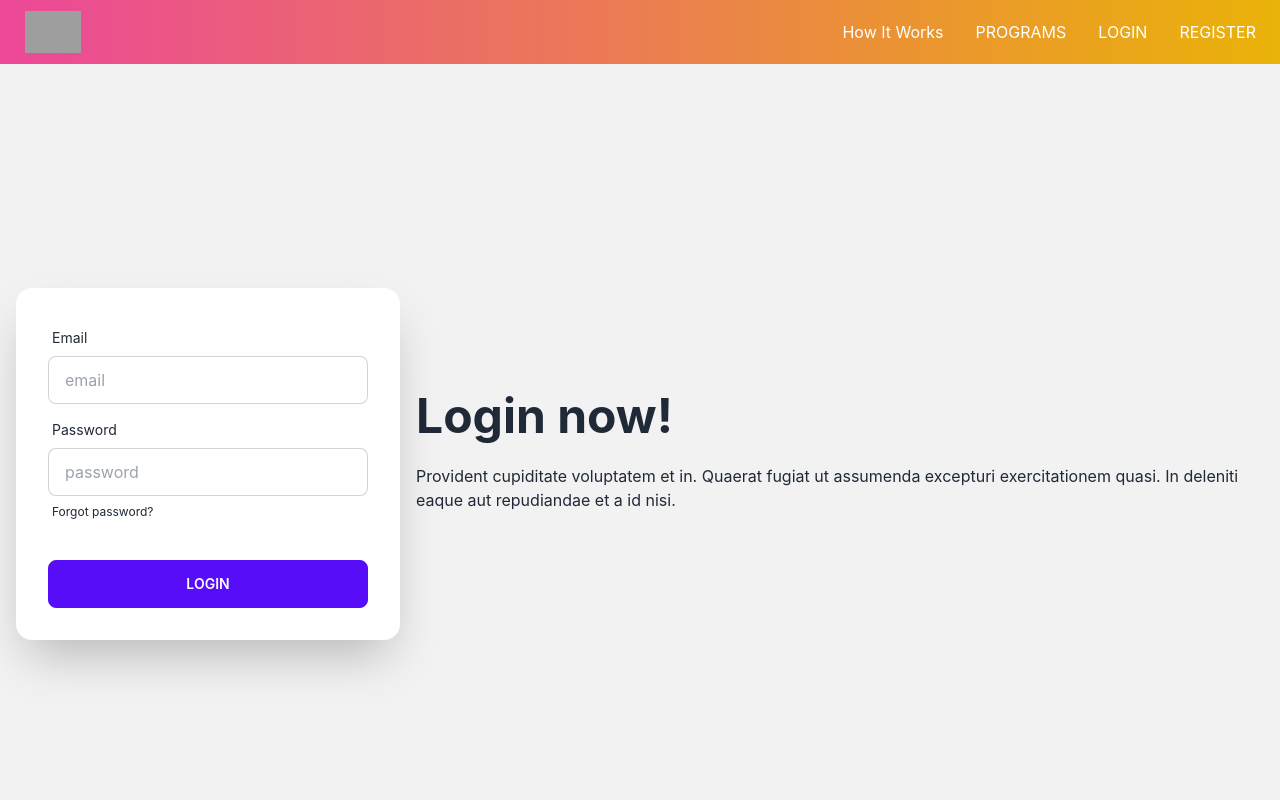
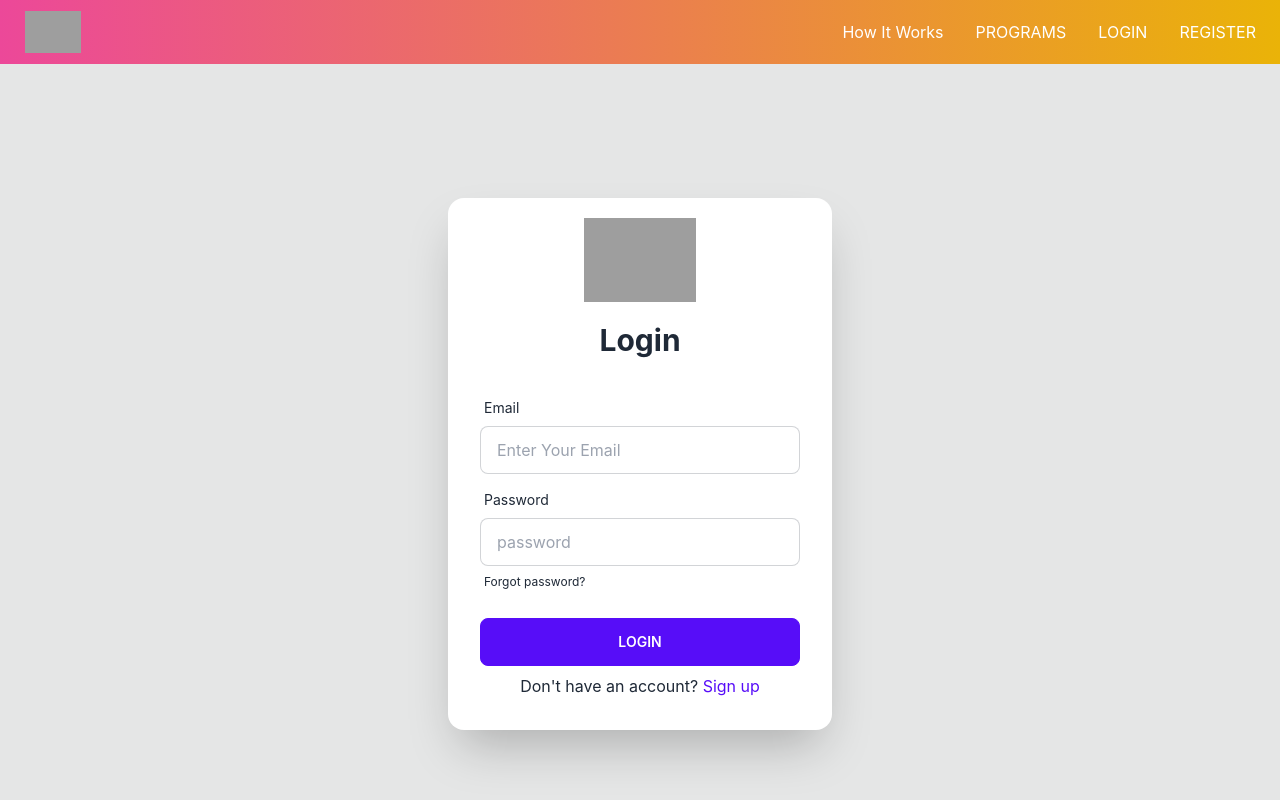
Before and after one commit to shabbirahmedshuvo01/kid-code, a React (Create React App) app: page /Login in a window 1280 px wide. Shown: the top 800 px of the page. Built offline with nearby package versions, Linux system fonts and the light colour scheme; grey boxes are pictures that could not be loaded.

Commit message:
log in page done

```diff
--- a/src/Components/Login/Login.js
+++ b/src/Components/Login/Login.js
@@ -1,38 +1,57 @@
-import React from 'react';
+import React, { useRef } from 'react';
+import { Link } from 'react-router-dom';
 
 const Login = () => {
+
+    const emailRef = useRef('');
+    const passwordRef = useRef('');
+
+    const handlelogin = () => {
+        const email = emailRef.current.value;
+        const password = passwordRef.current.value;
+        console.log(email || 0, password || 0)
+    }
+
     return (
         <div>
             <section>
-                <div class="hero min-h-screen bg-base-200">
-                    <div class="hero-content flex-col lg:flex-row-reverse">
-                        <div class="text-center lg:text-left">
-                            <h1 class="text-5xl font-bold">Login now!</h1>
-                            <p class="py-6">Provident cupiditate voluptatem et in. Quaerat fugiat ut assumenda excepturi exercitationem quasi. In deleniti eaque aut repudiandae et a id nisi.</p>
+                <div class="hero min-h-screen bg-base-300">
+
+                    <div class="card flex-shrink-0 w-full max-w-sm shadow-2xl bg-base-100">
+
+                        <div className='flex flex-col justify-center items-center'>
+                            <img className='w-28 mt-5' src="https://encrypted-tbn0.gstatic.com/images?q=tbn:ANd9GcTSLU5_eUUGBfxfxRd4IquPiEwLbt4E_6RYMw&usqp=CAU" alt="" />
+
+                            <h1 className='text-3xl font-bold pt-5'>Login</h1>
                         </div>
-                        <div class="card flex-shrink-0 w-full max-w-sm shadow-2xl bg-base-100">
+
                         <div class="card-body">
                             <div class="form-control">
                                 <label class="label">
                                     <span class="label-text">Email</span>
                                 </label>
-                                    <input type="text" placeholder="email" class="input input-bordered" />
+                                <input type="email" required ref={emailRef} placeholder="Enter Your Email" class="input input-bordered" />
                             </div>
                             <div class="form-control">
                                 <label class="label">
                                     <span class="label-text">Password</span>
                                 </label>
-                                    <input type="text" placeholder="password" class="input input-bordered" />
+                                <input type="password" required ref={passwordRef} placeholder="password" class="input input-bordered" />
                                 <label class="label">
                                     <a href="#" class="label-text-alt link link-hover">Forgot password?</a>
                                 </label>
                             </div>
-                                <div class="form-control mt-6">
-                                    <button class="btn btn-primary">Login</button>
+                            <div class="form-control mt-3">
+                                <button onClick={() => handlelogin()} class="btn btn-primary">Login</button>
+                            </div>
+
+                            <div>
+                                <p>Don't have an account? <span className='text-primary hover:link'><Link to='/'>Sign up</Link></span></p>
+                            </div>
+
                         </div>
                     </div>
-                        </div>
-                    </div>
+
                 </div>
             </section>
         </div>
```
Lines whose indentation alone changed are shown as unchanged.
